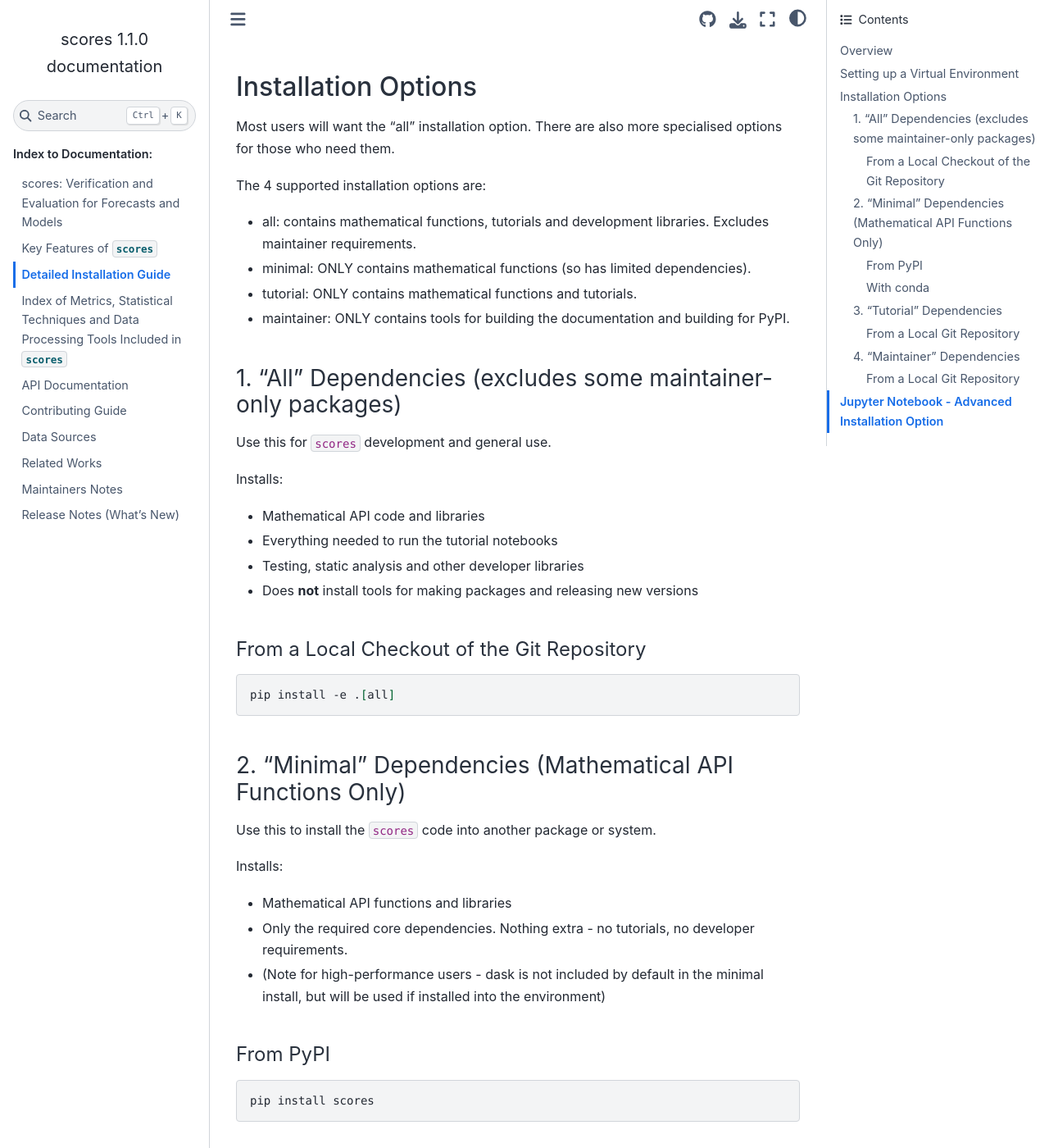
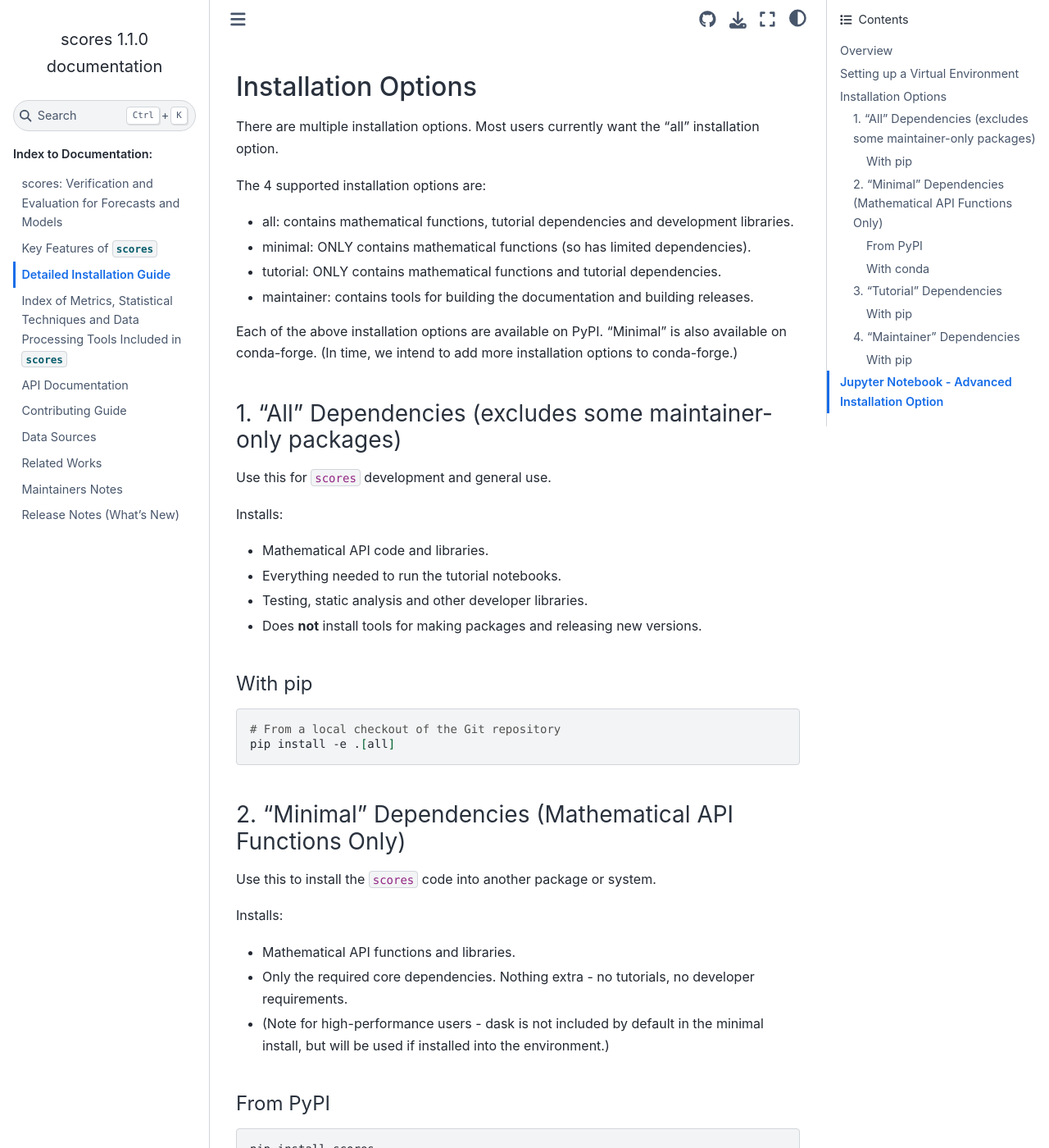
Before and after one commit to nci/scores, a Sphinx documentation site: the page built from docs/installation.md, in a window 1280 px wide and 1400 px high, scrolled down 964 px. Shown: the whole window at 82% size. Built offline with Sphinx 7.4.7 and the Sphinx Book theme 1.1.4, drawn with Linux system fonts in a browser that asks for light colours; pages that are not in the unit, such as notebooks, are missing from menus; some of the changed text lies outside the part shown.

Commit message:
Further updates to installation.md

````diff
--- a/docs/installation.md
+++ b/docs/installation.md
@@ -5,7 +5,7 @@
 This page describes:
 
 - Setting up a virtual environment.
-- The most common installation options for `scores`. (Expert users of pip and conda will note that more variations are possible).
+- The most common installation options for `scores`. (Expert users of pip and conda will note that more variations are possible.)
 - An advanced installation option for Jupyter Notebook, for users who wish to separate the Jupyter environment and the `scores` execution environment.
 
 ## Setting up a Virtual Environment
@@ -31,28 +31,31 @@ conda activate <path_to_environment>
 
 ## Installation Options
 
-Most users will want the "all" installation option. There are also more specialised options for those who need them.
+There are multiple installation options. Most users currently want the "all" installation option.
 
 The 4 supported installation options are:
 
-- all: contains mathematical functions, tutorials and development libraries. Excludes maintainer requirements.
+- all: contains mathematical functions, tutorial dependencies and development libraries.
 - minimal: ONLY contains mathematical functions (so has limited dependencies).
-- tutorial: ONLY contains mathematical functions and tutorials.
-- maintainer: ONLY contains tools for building the documentation and building for PyPI.
+- tutorial: ONLY contains mathematical functions and tutorial dependencies.
+- maintainer: contains tools for building the documentation and building releases.
+
+Each of the above installation options are available on PyPI. "Minimal" is also available on conda-forge. (In time, we intend to add more installation options to conda-forge.)
 
 ### 1. "All" Dependencies (excludes some maintainer-only packages)
 
 Use this for `scores` development and general use.
 
 Installs:
-* Mathematical API code and libraries
-* Everything needed to run the tutorial notebooks
-* Testing, static analysis and other developer libraries
-* Does **not** install tools for making packages and releasing new versions
+* Mathematical API code and libraries.
+* Everything needed to run the tutorial notebooks.
+* Testing, static analysis and other developer libraries.
+* Does **not** install tools for making packages and releasing new versions.
 
-#### From a Local Checkout of the Git Repository
+#### With pip
 
 ```bash
+# From a local checkout of the Git repository
 pip install -e .[all]
 ```
 
@@ -60,9 +63,9 @@ pip install -e .[all]
 Use this to install the `scores` code into another package or system.
 
 Installs:
-* Mathematical API functions and libraries
+* Mathematical API functions and libraries.
 * Only the required core dependencies. Nothing extra - no tutorials, no developer requirements.
-* (Note for high-performance users - dask is not included by default in the minimal install, but will be used if installed into the environment)
+* (Note for high-performance users - dask is not included by default in the minimal install, but will be used if installed into the environment.)
 
 #### From PyPI
 
@@ -81,12 +84,13 @@ conda install conda-forge::scores
 Use this for running tutorials using `scores`, but when you don't need or want developer tools.
 
 Installs:
-* Mathematical API functions and libraries
-* JupyterLab, Plotly, and libraries for reading data, so that the tutorial notebooks can be run
+* Mathematical API functions and libraries.
+* JupyterLab, Plotly, and libraries for reading data, so that the tutorial notebooks can be run.
 
-#### From a Local Git Repository
+#### With pip
 
 ```bash
+# From a local checkout of the Git repository
 pip install .[tutorial]
 ```
 
@@ -94,13 +98,14 @@ pip install .[tutorial]
 Use this to build the docs, create packages and prepare new versions for release.
 
 Installs:
-* Mathematical API functions and libraries
-* Dependencies for building new versions of the `scores` package
-* Dependencies for building the documentation as HTML
+* Mathematical API functions and libraries.
+* Dependencies for building new versions of the `scores` package.
+* Dependencies for building the documentation as HTML.
 
-#### From a Local Git Repository
+#### With pip
 
 ```bash
+# From a local checkout of the Git repository
 pip install -e .[maintainer]
 ```
 
````
